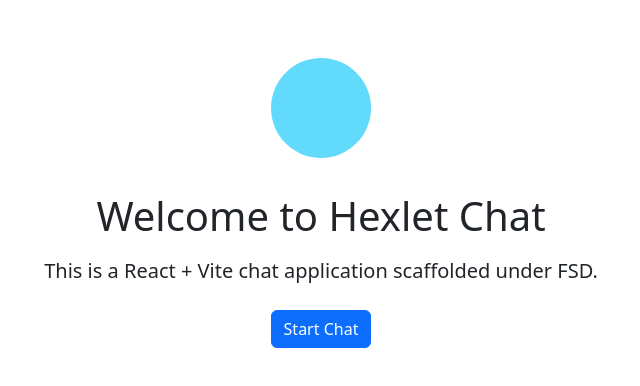
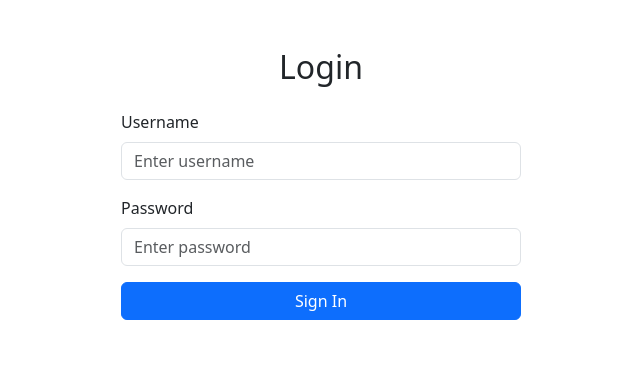
Before and after one commit to furtivite/js-react-development-project-12, a React (Vite) app in the folder frontend/: page /login in a window 1280 px wide. Shown: the top 386 px of the page, without its empty margins (319-959 px from the left). Built offline with nearby package versions, Linux system fonts and the light colour scheme.

Commit message:
feat(frontend): add React Router with Home and Login routes

```diff
--- a/frontend/src/app/App.jsx
+++ b/frontend/src/app/App.jsx
@@ -1,11 +1,18 @@
 import React from 'react';
+import { BrowserRouter, Routes, Route } from 'react-router-dom';
+import { Container } from 'react-bootstrap';
 import HomePage from '../pages/HomePage';
-import { Container } from 'react-bootstrap';
+import LoginPage from '../pages/LoginPage';
 
 export default function App() {
-  return (
-    <Container className="mt-5">
-      <HomePage />
-    </Container>
-  );
+    return (
+        <BrowserRouter>
+            <Container className="mt-5">
+                <Routes>
+                    <Route path="/" element={<HomePage />} />
+                    <Route path="/login" element={<LoginPage />} />
+                </Routes>
+            </Container>
+        </BrowserRouter>
+    );
 }
--- /dev/null
+++ b/frontend/src/pages/LoginPage/index.jsx
@@ -0,0 +1,42 @@
+import React, { useState } from 'react';
+import { Form, Button } from 'react-bootstrap';
+
+export default function LoginPage() {
+    const [username, setUsername] = useState('');
+    const [password, setPassword] = useState('');
+
+    const handleSubmit = (e) => {
+        e.preventDefault();
+        // TODO: handle login logic
+        alert(`Username: ${username}, Password: ${password}`);
+    };
+
+    return (
+        <div className="mx-auto" style={{ maxWidth: '400px' }}>
+            <h2 className="mb-4 text-center">Login</h2>
+            <Form onSubmit={handleSubmit}>
+                <Form.Group controlId="username" className="mb-3">
+                    <Form.Label>Username</Form.Label>
+                    <Form.Control
+                        type="text"
+                        value={username}
+                        onChange={(e) => setUsername(e.target.value)}
+                        placeholder="Enter username"
+                    />
+                </Form.Group>
+                <Form.Group controlId="password" className="mb-3">
+                    <Form.Label>Password</Form.Label>
+                    <Form.Control
+                        type="password"
+                        value={password}
+                        onChange={(e) => setPassword(e.target.value)}
+                        placeholder="Enter password"
+                    />
+                </Form.Group>
+                <Button variant="primary" type="submit" className="w-100">
+                    Sign In
+                </Button>
+            </Form>
+        </div>
+    );
+}
```
